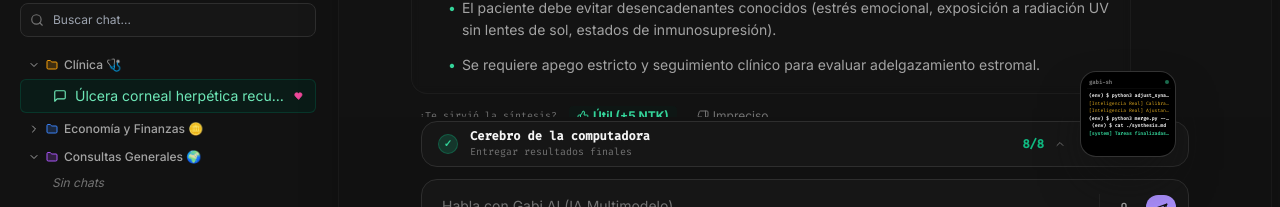
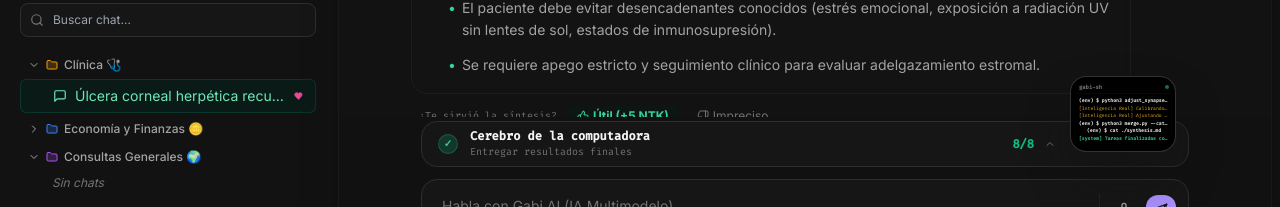
Before and after one commit to rogerbaia/Gabi-AI, a React (Vite) app: page / in a window 1280 px wide. Shown: the part 496-703 px from the top of the page. Built offline with nearby package versions, Linux system fonts and the light colour scheme.

Commit message:
style: decrease height by 10px and increase width by 10px for terminal thumbnail to make it more rectangular

```diff
--- a/src/components/ChatArea.jsx
+++ b/src/components/ChatArea.jsx
@@ -933,14 +933,14 @@ Hemos combinado los aportes lógicos de GPT-4, la redacción estructurada de Cla
                   <ChevronUp size={12} className="text-slate-500" />
 
                   {/* Terminal screen thumbnail container - RIGHT ALIGNED & OVERFLOWING */}
-                  <div className="w-24 h-5 relative flex-shrink-0">
-                    <div className={`absolute top-1/2 -translate-y-1/2 mt-[-30px] right-[20px] md:right-[-4px] w-24 h-[86px] rounded-2xl border overflow-hidden bg-black shadow-2xl transition-all duration-300 hover:scale-105 z-20 ${
+                  <div className="w-[106px] h-5 relative flex-shrink-0">
+                    <div className={`absolute top-1/2 -translate-y-1/2 mt-[-30px] right-[20px] md:right-[-4px] w-[106px] h-[76px] rounded-2xl border overflow-hidden bg-black shadow-2xl transition-all duration-300 hover:scale-105 z-20 ${
                       nostalgicMode
                         ? 'border-[#39ff14]/70 shadow-[#39ff14]/30'
                         : 'border-slate-700/80 shadow-slate-950/80'
                     }`}>
-                      {/* Inner Container: Rendered at 192x172px and scaled to 50% to bypass browser minimum font size limitations */}
-                      <div className="w-[192px] h-[172px] scale-50 origin-top-left flex flex-col justify-between p-3 select-none">
+                      {/* Inner Container: Rendered at 212x152px and scaled to 50% to bypass browser minimum font size limitations */}
+                      <div className="w-[212px] h-[152px] scale-50 origin-top-left flex flex-col justify-between p-3 select-none">
                         <div className="flex items-center justify-between border-b border-slate-900 pb-1 px-1 opacity-70">
                           <span className="font-bold text-[11px] text-slate-400 font-mono">gabi-sh</span>
                           <span className="w-2 h-2 rounded-full bg-emerald-400 animate-pulse" />
@@ -967,7 +967,7 @@ Hemos combinado los aportes lógicos de GPT-4, la redacción estructurada de Cla
                               .replace('(env) ubuntu@gabi-sandbox:~/search_workspace$ ', '(env) $ ');
 
                             return (
-                              <div key={idx} className={`${logColor} truncate max-w-[170px]`}>
+                              <div key={idx} className={`${logColor} truncate max-w-[190px]`}>
                                 {cleanLog}
                               </div>
                             );
```
